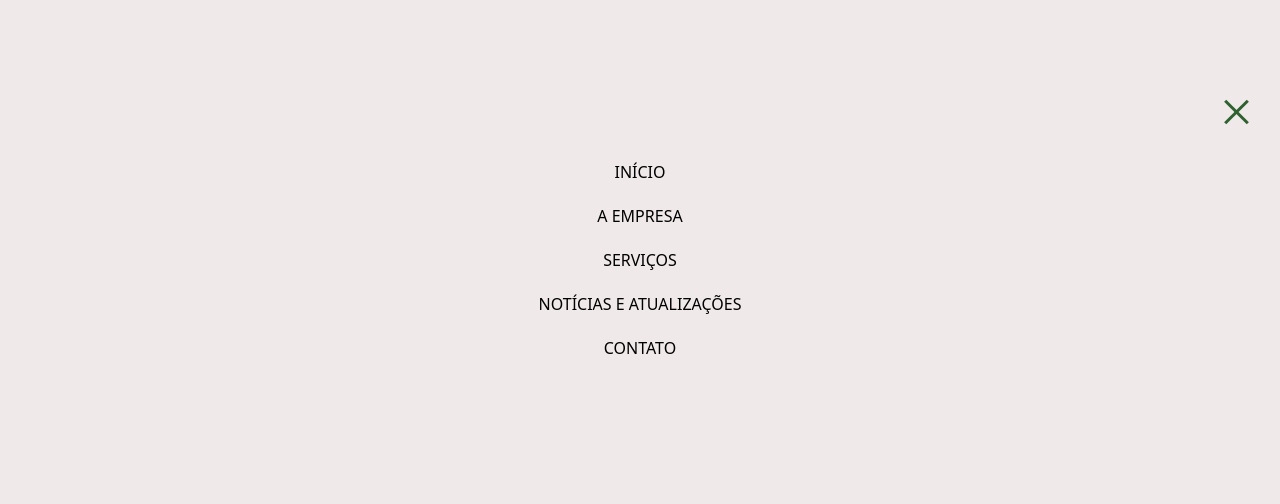
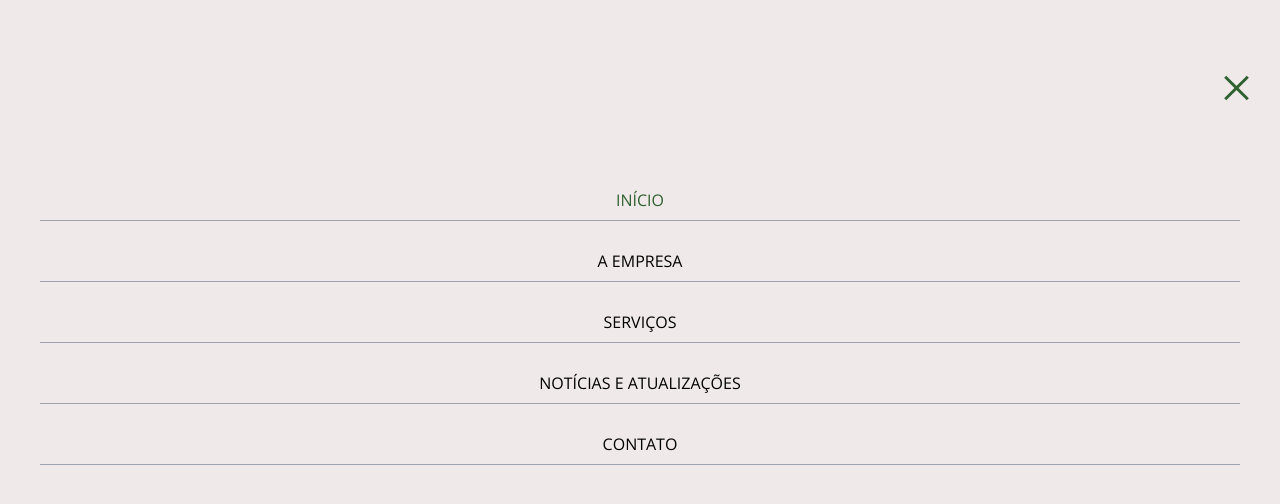
Before and after one commit to CunhaJoao1/site-nutrijr, a React (Vite) app: page / in a window 1280 px wide. Both pictures are taken after a click on the element 1236 px from the left and 112 px from the top of the page. Shown: the top 504 px of the page. Built offline with nearby package versions, Linux system fonts and the light colour scheme.

Commit message:
Home with new backgound color and image

```diff
--- a/src/components/header/Header.tsx
+++ b/src/components/header/Header.tsx
@@ -7,11 +7,11 @@ export function Header() {
   const [isOpen, setIsOpen] = useState(false)
   return (
     <header className='fixed w-full z-10'>
-      <div className='flex items-center justify-between mx-5 mt-14'>
+      <div className='flex items-center justify-between mx-5 mt-8'>
         <img src={logo} alt="" className='w-28 cursor-pointer'/>
         <div className='absolute z-20 right-5' onClick={()=>setIsOpen(!isOpen)}><Hamburger color='#2e612f'/></div>
         {
-          isOpen? <MobileNavigation/> : null
+          isOpen? <MobileNavigation isOpenMenu={isOpen}/> : null
         }
       </div>
 
--- a/src/components/header/MobileNavigation.tsx
+++ b/src/components/header/MobileNavigation.tsx
@@ -1,14 +1,19 @@
 import React from 'react'
 
-export function MobileNavigation() {
+
+type mobileProps ={
+    isOpenMenu:boolean;
+}
+export function MobileNavigation(props: mobileProps) {
   return (
-    <nav className='absolute w-full h-screen bg-[#F0E9E9] inset-0'>
-        <ul className='items-center flex flex-col mt-40 gap-5'>
-            <li>INÍCIO</li>
-            <li>A EMPRESA</li>
-            <li>SERVIÇOS</li>
-            <li>NOTÍCIAS E ATUALIZAÇÕES</li>
-            <li>CONTATO</li>
+    <nav className={`absolute w-full h-screen bg-[#F0E9E9] inset-0 ${props.isOpenMenu? 'transalte-x-0': 'translate-x-full'} ease-in-out duration-300`}>
+        <ul className='items-center grid text-center mt-40 gap-5 mx-10 divide-solid divide-y divide-y-reverse divide-gray-400'>
+            <li></li>
+            <li className='p-2 text-brand-h2'>INÍCIO</li>
+            <li className='p-2'>A EMPRESA</li>
+            <li className='p-2'>SERVIÇOS</li>
+            <li className='p-2'>NOTÍCIAS E ATUALIZAÇÕES</li>
+            <li className='p-2'>CONTATO</li>
         </ul>
     </nav>
   )
--- a/src/components/home/home.tsx
+++ b/src/components/home/home.tsx
@@ -2,9 +2,17 @@ import React from 'react'
 
 export function Home() {
   return (
-    <main  className='w-full h-full absolute bg-home-image bg-cover bg-center'>
-      <div className='mt-[15rem]'>
-        <h2 className='text-white font-bold text-3xl font-title text-center'>Soluções personalizadas para o seu negócio</h2>
+    <main  className='w-full h-[85vh] absolute top-0 bg-cover bg-top bg-home-image'>
+      <div className=' w-full h-[85vh] absolute text-center  bg-gradient-to-tr from-[#112e2eba] to-[#2e612f26] '>
+        <div className='mt-[15rem] px-4'>
+          <h2 className='text-white font-bold text-2xl font-title text-center'>Soluções personalizadas de alto impacto para o seu negócio</h2>
+          <p className='text-center text-white font-base mt-8'>
+            Lorem, ipsum dolor sit amet consectetur adipisicing elit. Animi dolore quidem id aperiam perspiciatis eaque obcaecati eveniet accusamus nesciunt  labore fuga reiciendis cupiditate exercitationem, beatae sit iste iure ullam est.
+          </p>
+          <button className='font-base w-60 h-20 bg-brand-h2 mt-8 text-white'>
+            SAIBA MAIS
+          </button>
+        </div>
       </div>
     </main>
   )
--- a/src/index.css
+++ b/src/index.css
@@ -2,3 +2,7 @@
 @tailwind base;
 @tailwind components;
 @tailwind utilities;
+
+li{
+    @apply font-base font-normal
+}
```
